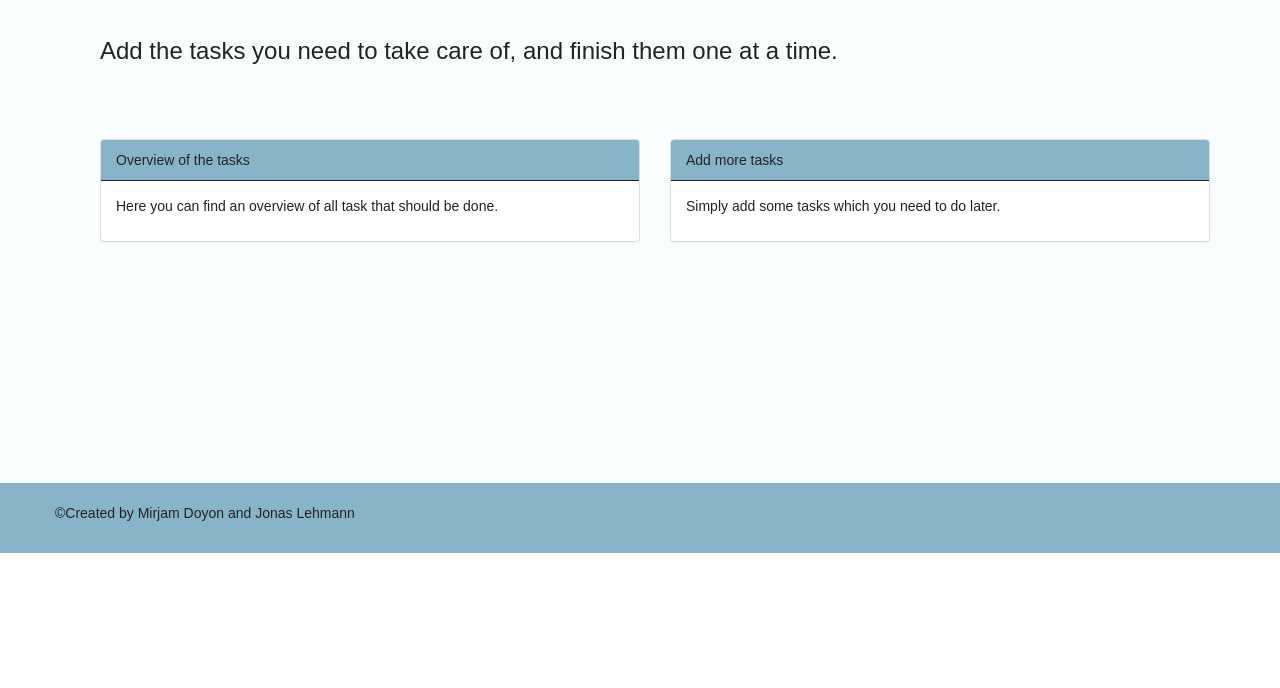
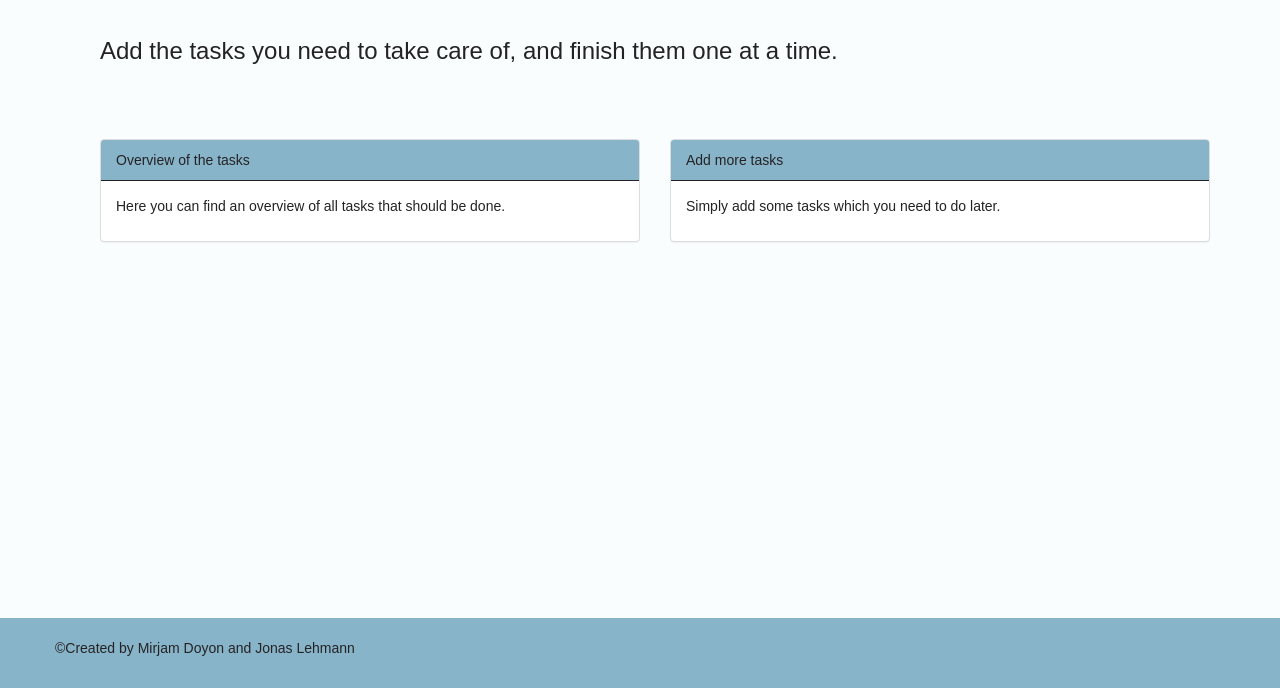
Before and after one commit to wurscht/team_tasks, a PHP site: page / in a window 1280 px wide. Shown: the part 344-1032 px from the top of the page. Before the commit the page ends 897 px from the top, so only its background shows below. Run offline with PHP 8.4, Linux system fonts and the light colour scheme; some libraries are stand-ins or nearby versions; some web fonts are replaced.

Commit message:
fixed style again

```diff
--- a/public/css/style.css
+++ b/public/css/style.css
@@ -131,6 +131,8 @@ footer{
   line-height: 60px;
   width: 100%;
   position: absolute;
+  bottom: auto;
+  margin-top: 20vh;
 }
 .copyr {
   width: 87%;
@@ -145,10 +147,6 @@ footer{
 
 .footer_info p:first-child{
   margin-right: 20px;
-}
-
-.footer_push {
-  margin-top: 25px;
 }
 
 /**
--- a/view/default_index.php
+++ b/view/default_index.php
@@ -6,7 +6,7 @@
             <div class="panel panel-default">
                 <div class="panel-heading">Overview of the tasks</div>
                 <div class="panel-body">
-                    <p class="description">Here you can find an overview of all task that should be done.</p>
+                    <p class="description">Here you can find an overview of all tasks that should be done.</p>
                 </div>
             </div>
         </a>
```
